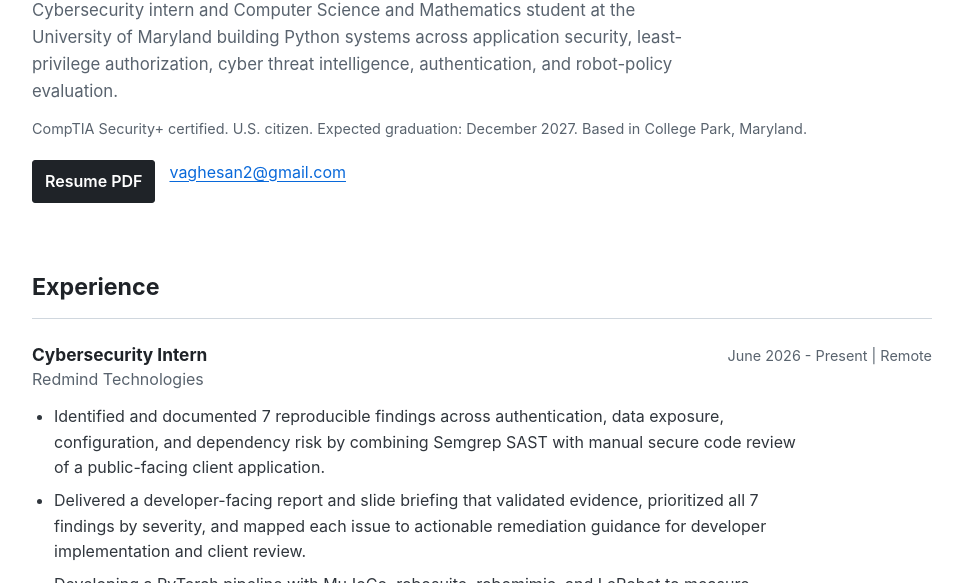
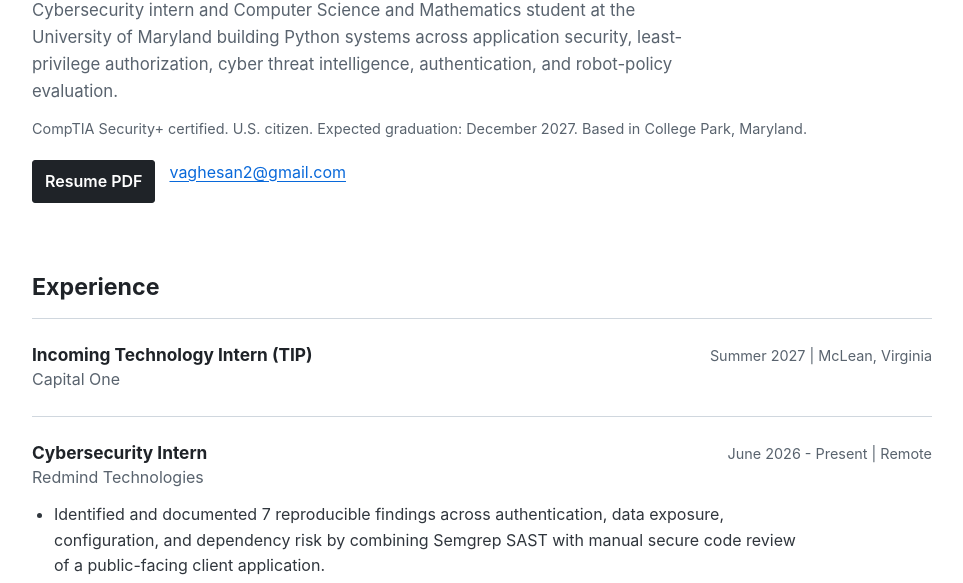
Before and after one commit to VaghesanSundaram/Portfolio, a plain HTML site: page index.html in a window 1280 px wide. Shown: the part 191-774 px from the top of the page, without its empty margins (158-1121 px from the left). Drawn offline with Linux system fonts and the light colour scheme.

Commit message:
Update portfolio and resume for incoming Capital One TIP
Add the incoming Summer 2027 role in McLean, refresh the canonical resume, and correct LinkedIn links across the portfolio.

```diff
--- a/index.html
+++ b/index.html
@@ -21,7 +21,7 @@
         <a href="projects.html">Projects</a>
         <a href="resume.html">Resume</a>
         <a href="https://github.com/VaghesanSundaram" target="_blank" rel="noopener">GitHub</a>
-        <a href="https://www.linkedin.com/in/vaghesan-sundaram-a2b999231/" target="_blank" rel="noopener">LinkedIn</a>
+        <a href="https://www.linkedin.com/in/vaghesan-sundaram/" target="_blank" rel="noopener">LinkedIn</a>
       </nav>
     </div>
   </header>
@@ -43,6 +43,13 @@
       <div class="container">
         <h2>Experience</h2>
         <div class="experience-list">
+          <article class="experience">
+            <div class="entry-header">
+              <div><h3>Incoming Technology Intern (TIP)</h3><p class="entry-organization">Capital One</p></div>
+              <p class="entry-meta">Summer 2027 | McLean, Virginia</p>
+            </div>
+          </article>
+
           <article class="experience">
             <div class="entry-header">
               <div><h3>Cybersecurity Intern</h3><p class="entry-organization">Redmind Technologies</p></div>
```
Also changed, not shown: projects.html (+1 -1 lines), projects/agent-least-privilege.html (+1 -1 lines), projects/cti-claim-provenance.html (+1 -1 lines), projects/keystroke-dynamics.html (+1 -1 lines), projects/prophet.html (+1 -1 lines), resume.html (+1 -1 lines), 2 other files.
